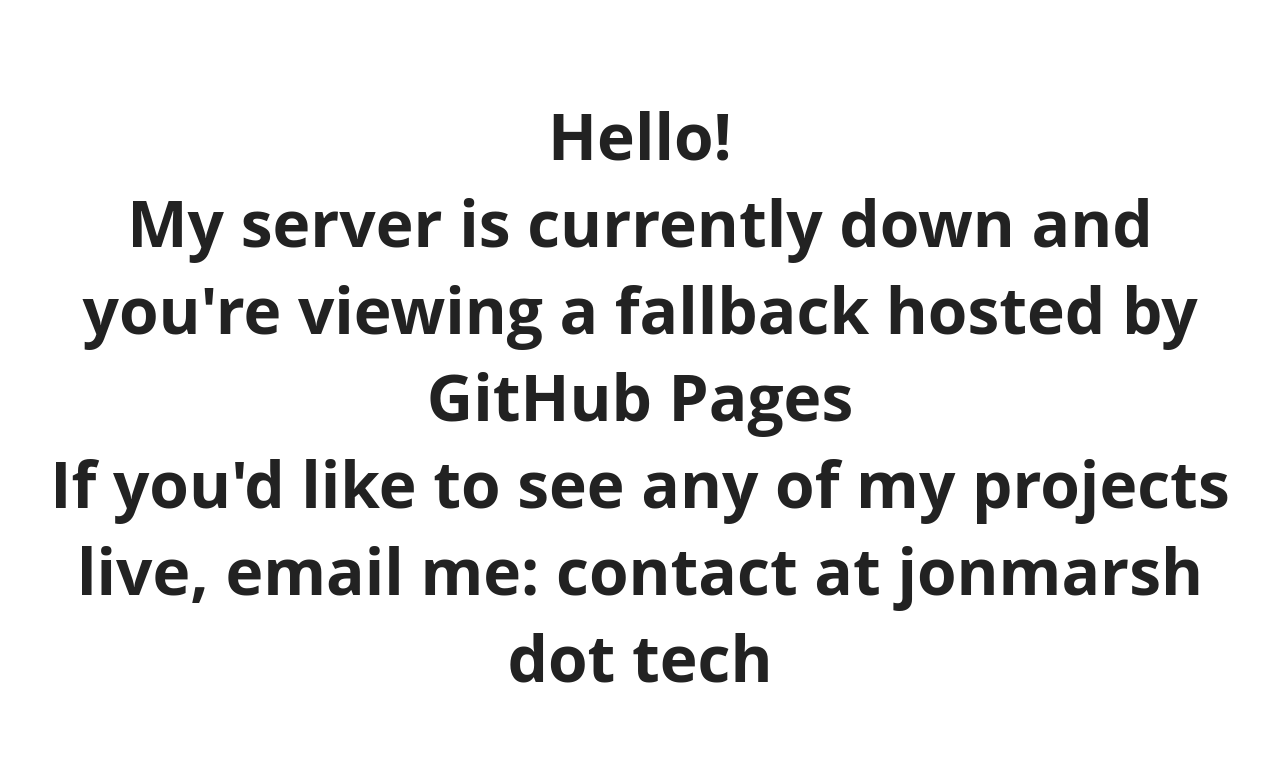
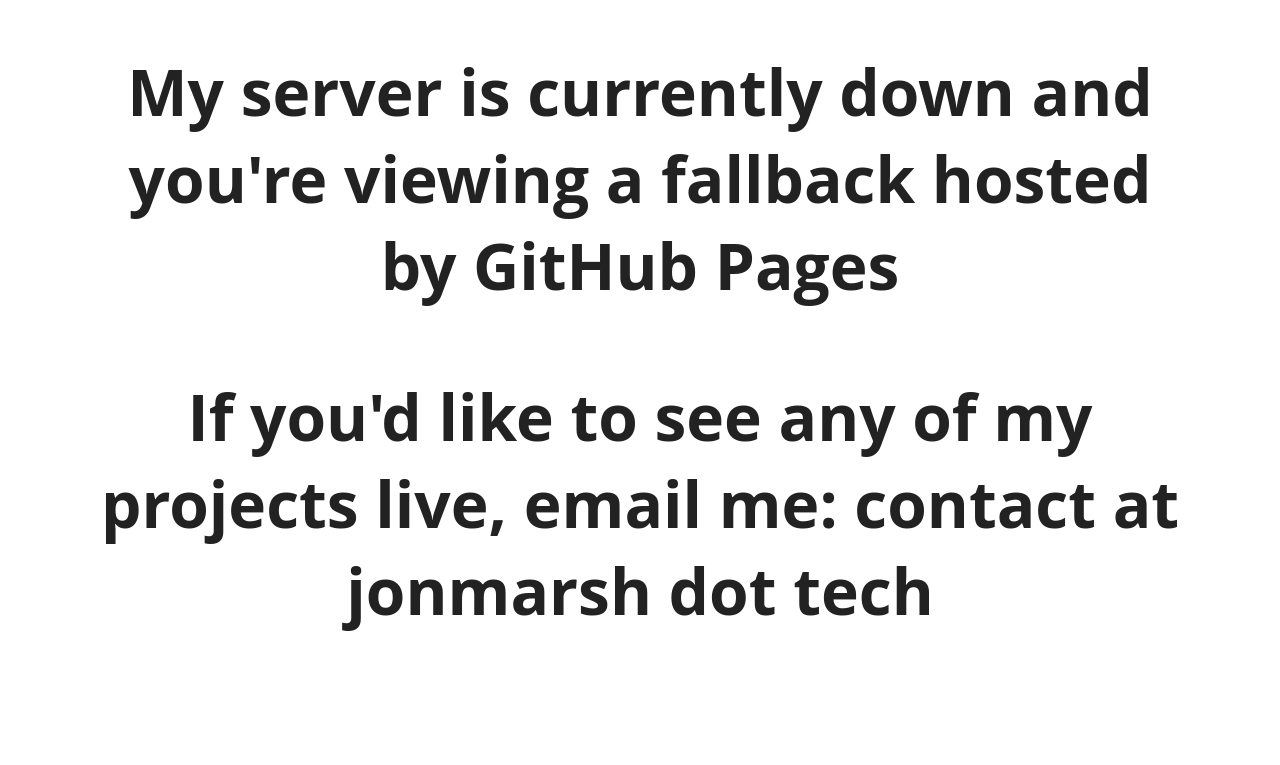
Before and after one commit to j-m/j-m.github.io, a plain HTML site: page index.html in a window 1280 px wide. Shown: the part 188-953 px from the top of the page. After the commit the page ends 908 px from the top, so only its background shows below. Drawn offline with Linux system fonts and the light colour scheme.

Commit message:
Update index.html

```diff
--- a/index.html
+++ b/index.html
@@ -7,9 +7,10 @@
     font-size: 3rem;
     font-weight: bolder;
     color: #222222;
-    margin: 1rem;
-    margin-top: 35vh;
+    margin: 4rem;
     text-align: center;
   }
 </style>
-<p>Hello!<br/> My server is currently down and you're viewing a fallback hosted by GitHub Pages<br/>If you'd like to see any of my projects live, email me: contact at jonmarsh dot tech</p>
+<p>Hello!</p>
+<p>My server is currently down and you're viewing a fallback hosted by GitHub Pages</p>
+<p>If you'd like to see any of my projects live, email me: contact at jonmarsh dot tech</p>
```
